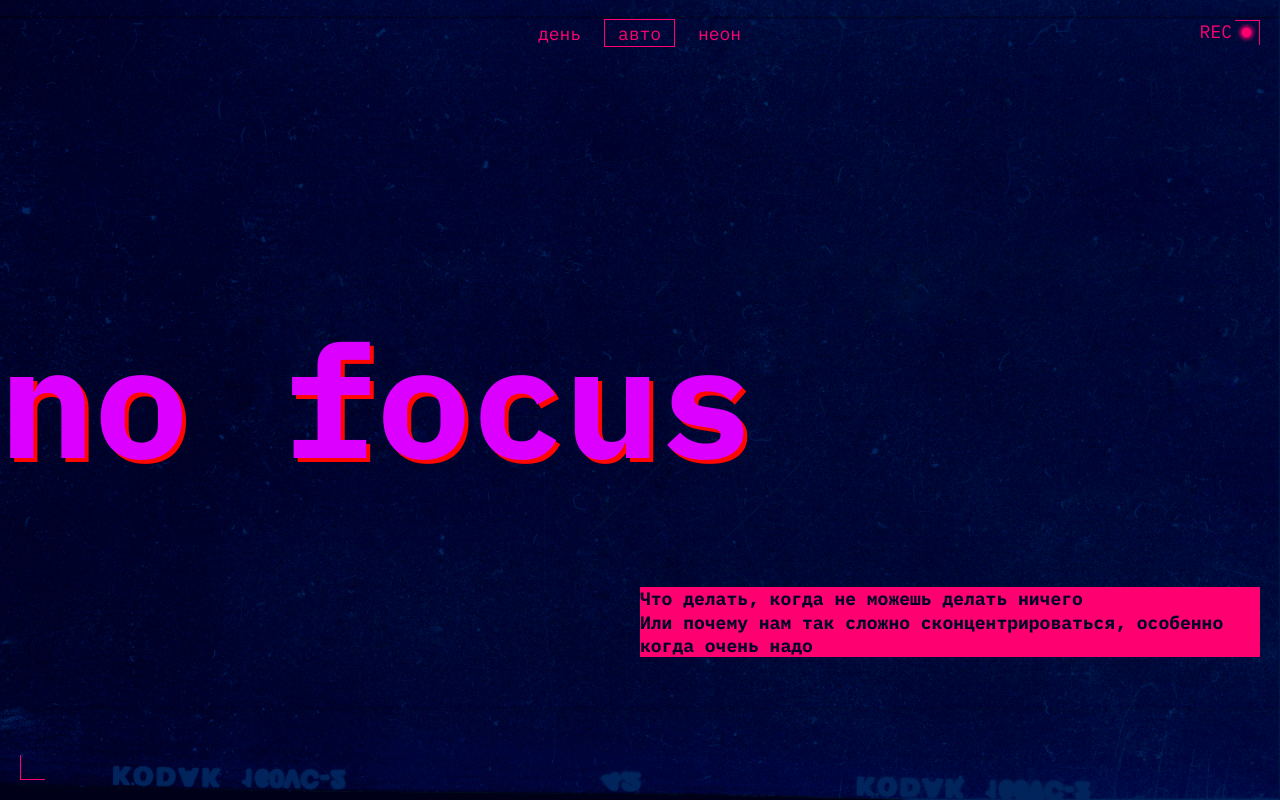
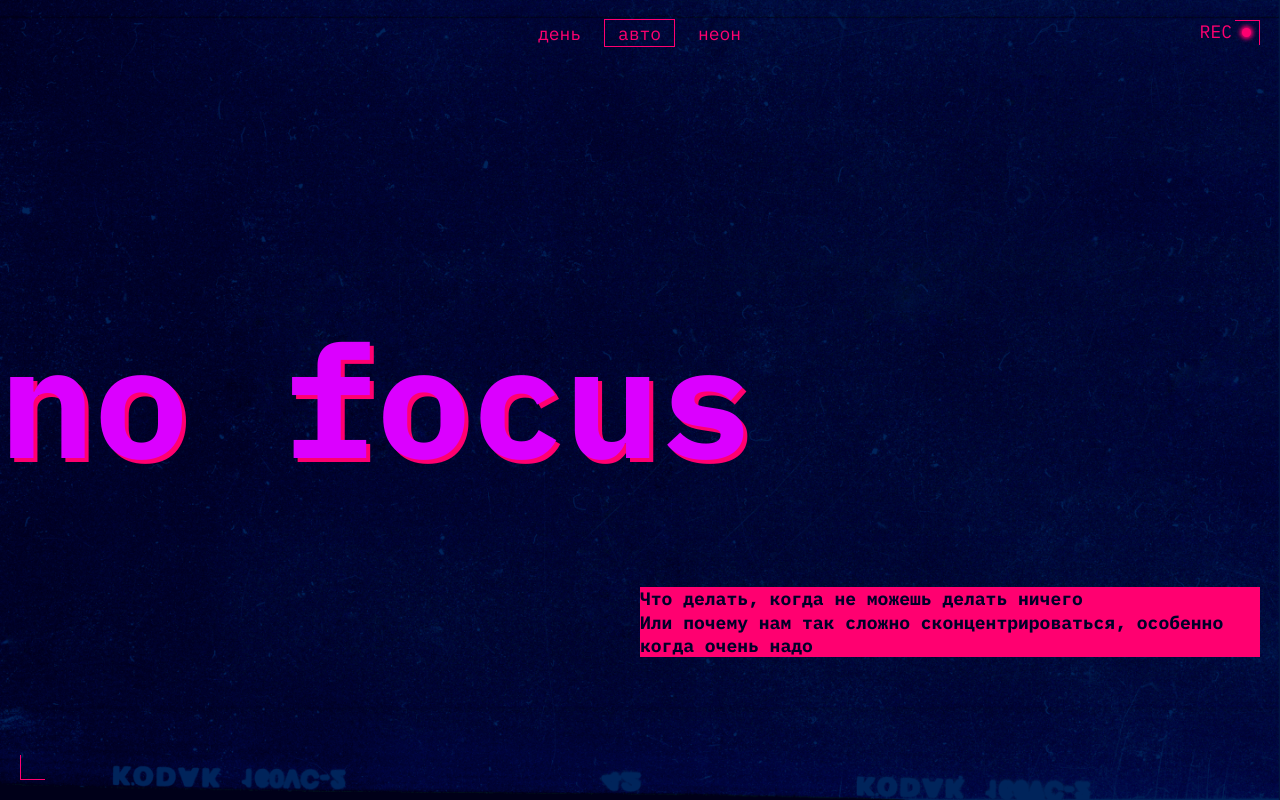
Before and after one commit to ESerebrianik/slozhno-sosredotochitsya, a plain HTML site: page index.html in a window 1280 px wide. Shown: the top 800 px of the page. Drawn offline with Linux system fonts and the light colour scheme.

Commit message:
version0.4.1

```diff
--- a/styles/light.css
+++ b/styles/light.css
@@ -27,7 +27,7 @@
   }
 
   @media (width >= 1024px) {
-    :root {
+    .theme_auto {
       --mh_shadow_color: #ff0700;
     }
   }
```
